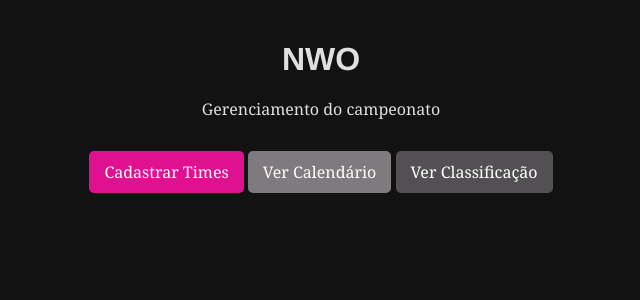
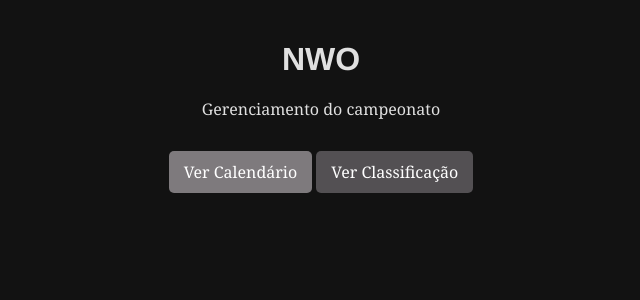
Before and after one commit to Tales-Piotrowski/NWO_project, a Flask app: page / in a window 1280 px wide. Shown: the top 300 px of the page, without its empty margins (319-959 px from the left). Run offline with Flask 3, Linux system fonts and the light colour scheme.

Commit message:
Update index.html

```diff
--- a/templates/index.html
+++ b/templates/index.html
@@ -11,7 +11,7 @@
         <h1 class="text-center">NWO</h1>
         <p class="text-center">Gerenciamento do campeonato</p>
         <div class="text-center">
-            <a href="{{ url_for('cadastro') }}" class="btn btn-primary">Cadastrar Times</a>
+            <!--<a href="{{ url_for('cadastro') }}" class="btn btn-primary">Cadastrar Times</a>-->
             <a href="{{ url_for('calendario') }}" class="btn btn-success">Ver Calendário</a>
             <a href="{{ url_for('classificacao') }}" class="btn btn-info">Ver Classificação</a>
         </div>
```
